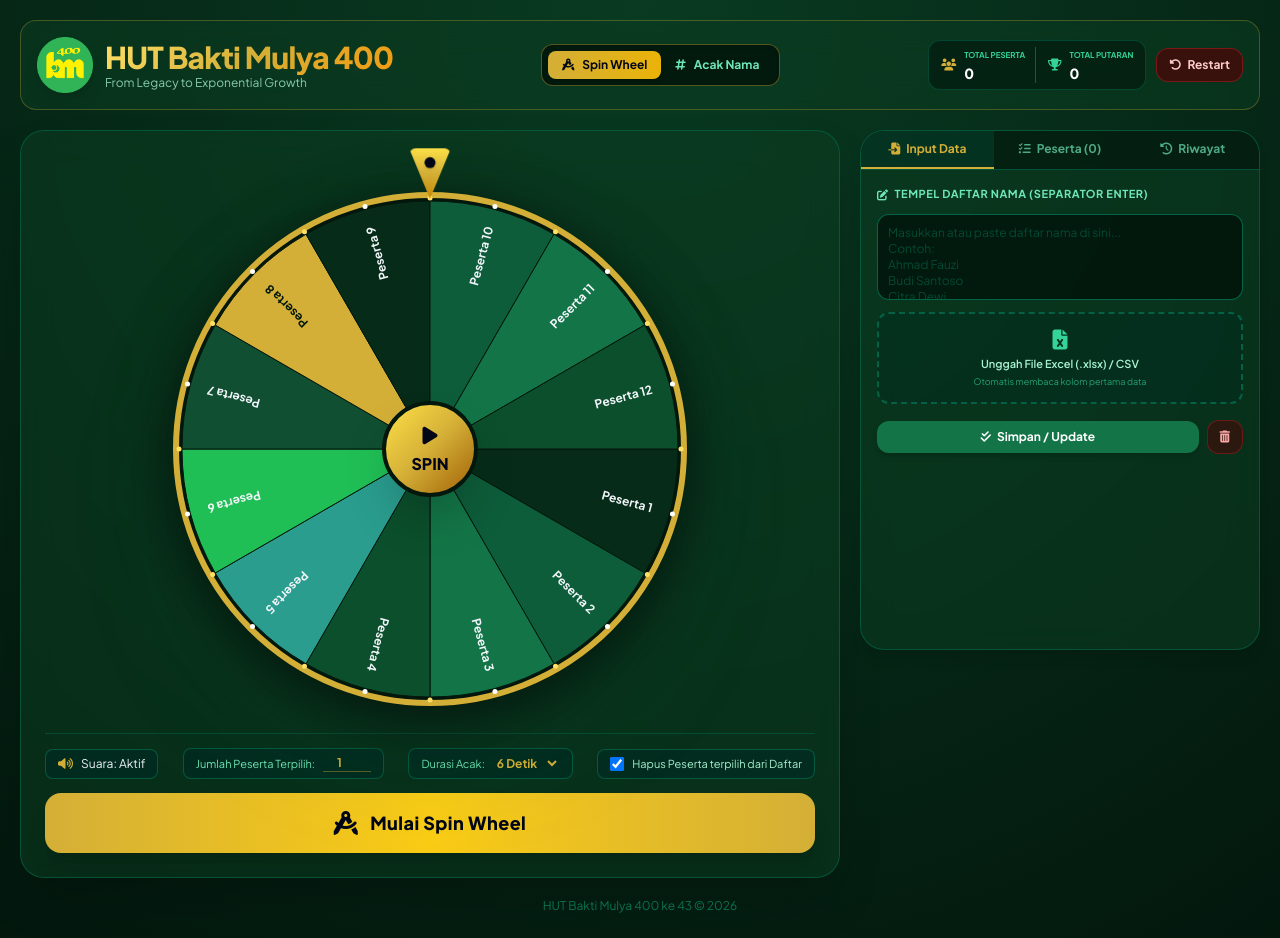
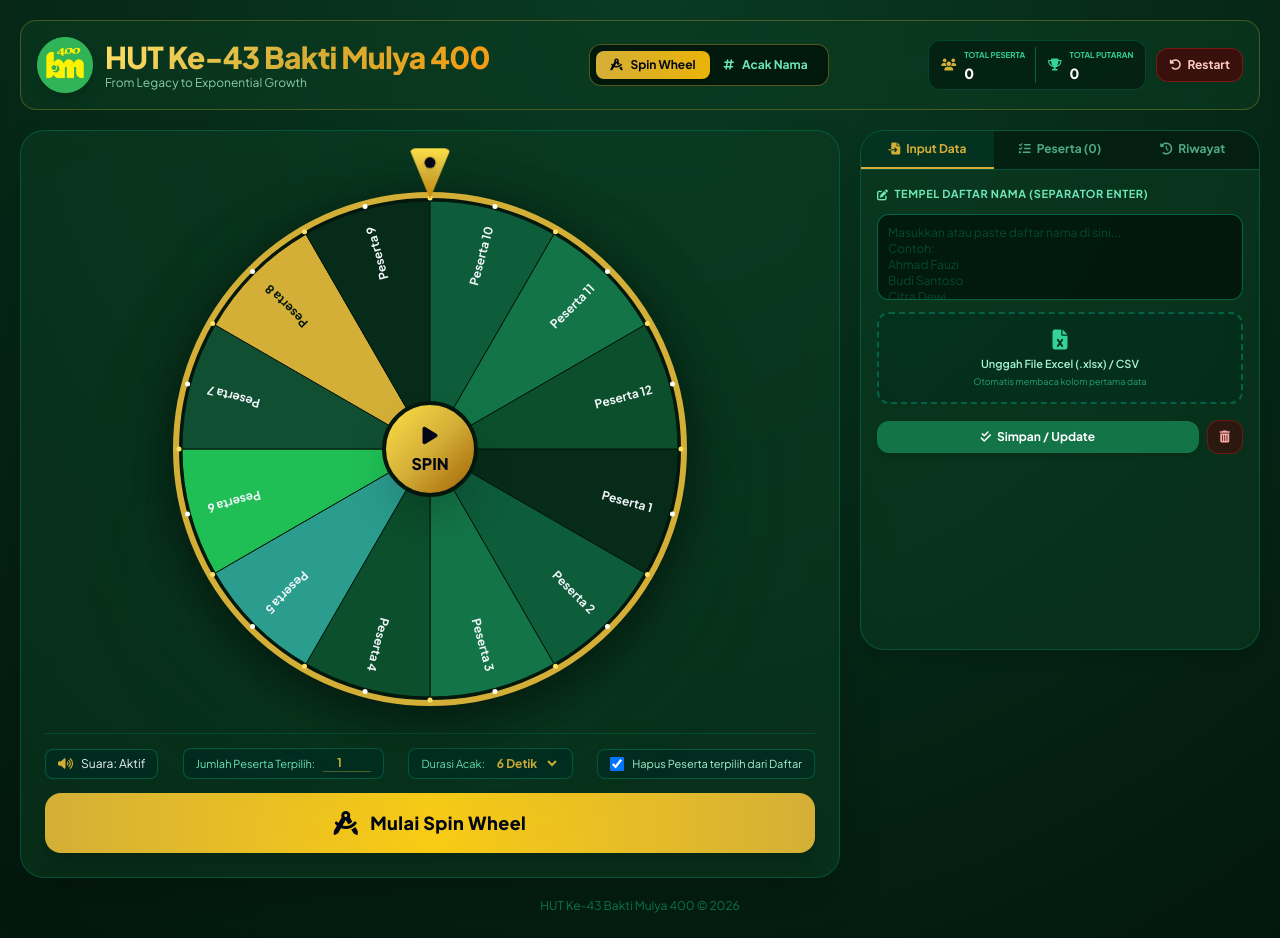
Before and after one commit to naufalziyad/spinwheel-bm, a plain HTML site: page index.html in a window 1280 px wide. Drawn offline with nearby package versions, Linux system fonts and the light colour scheme.

Commit message:
add ke 43  bm400

```diff
--- a/index.html
+++ b/index.html
@@ -3,7 +3,7 @@
   <head>
     <meta charset="UTF-8" />
     <meta name="viewport" content="width=device-width, initial-scale=1.0" />
-    <title>HUT Bakti Mulya 400 ke 43</title>
+    <title>HUT Ke-43 Bakti Mulya 400 ke 43</title>
     <link rel="icon" href="logo-bm400.png" type="image/png" />
 
     <!-- Tailwind CSS CDN -->
@@ -187,7 +187,7 @@
             <h1
               class="text-xl sm:text-2xl md:text-3xl font-extrabold gold-gradient-text tracking-tight"
             >
-              HUT Bakti Mulya 400
+              HUT Ke-43 Bakti Mulya 400
             </h1>
             <p class="text-[11px] sm:text-xs text-emerald-200/80">
               From Legacy to Exponential Growth
@@ -728,7 +728,7 @@
     <footer
       class="max-w-7xl w-full mx-auto mt-4 text-center text-xs text-emerald-500/60 py-1"
     >
-      HUT Bakti Mulya 400 ke 43 &copy; 2026
+      HUT Ke-43 Bakti Mulya 400 &copy; 2026
     </footer>
 
     <!-- JAVASCRIPT APPLICATION LOGIC -->
```
